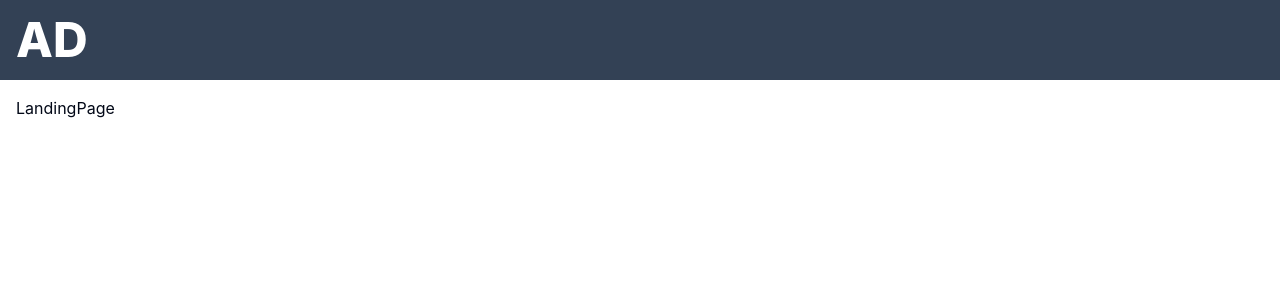
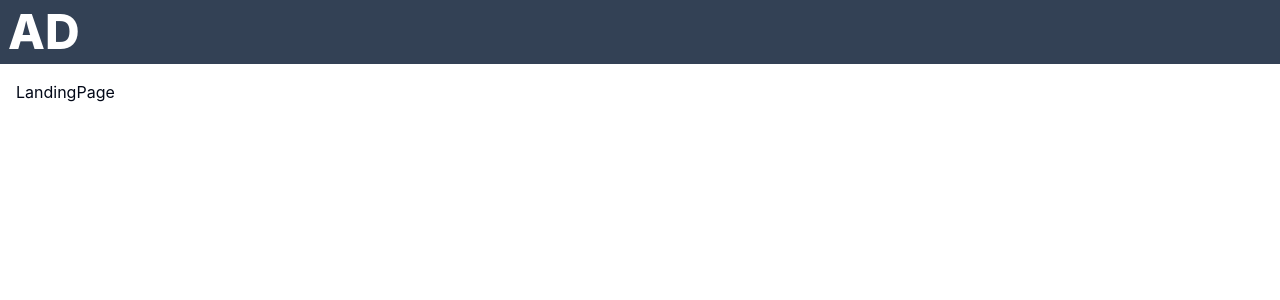
Before and after one commit to aubergine-dance/courgette, a React (Vite) app: page / in a window 1280 px wide. Shown: the top 300 px of the page. Built offline with nearby package versions, Linux system fonts and the light colour scheme; a web font is replaced by a local one; what better-react-mathjax would draw is missing.

Commit message:
design: change header component to sticky

```diff
--- a/src/components/common/Header.tsx
+++ b/src/components/common/Header.tsx
@@ -2,7 +2,7 @@ import { Link } from 'react-router-dom';
 
 const Header = () => {
   return (
-    <header className="top-0 z-10 w-full h-20 bg-slate-700 p-4">
+    <header className="sticky top-0 z-10 w-full h-16 bg-slate-700 p-2">
       <div className="flex">
         <Link to={'/'}>
           <span className="text-5xl font-extrabold text-white">AD</span>
```
